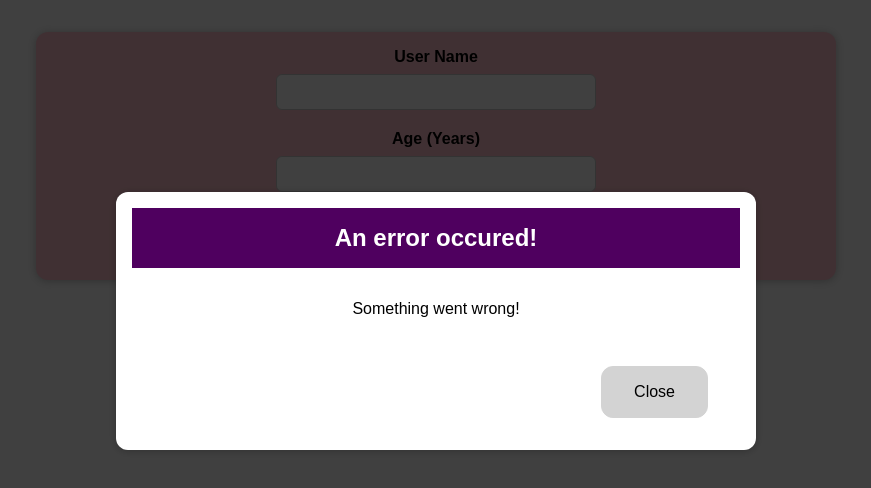
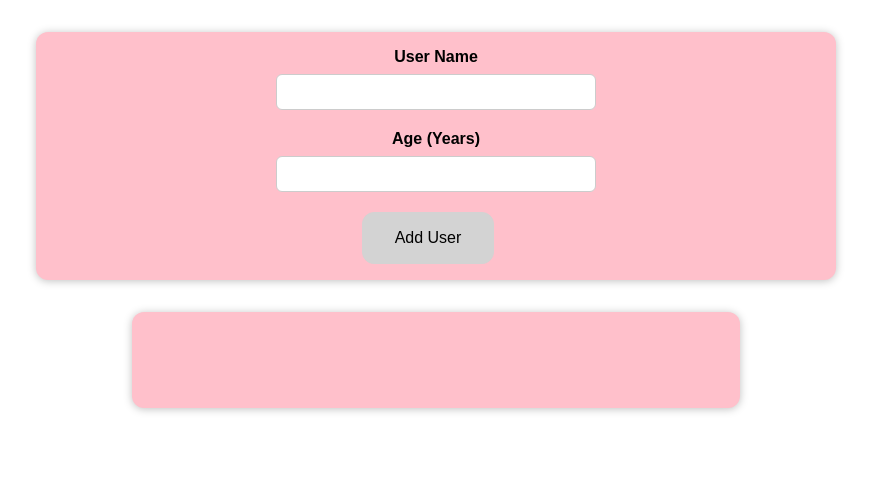
Before and after one commit to katharinadobiosch/practise-react-basics, a React (Create React App) app: page / in a window 1280 px wide. Shown: the top 488 px of the page, without its empty margins (204-1075 px from the left). Built offline with nearby package versions, Linux system fonts and the light colour scheme.

Commit message:
finished exercise

```diff
--- a/src/UI/ErrorModal.js
+++ b/src/UI/ErrorModal.js
@@ -6,7 +6,7 @@
 const ErrorModal = (props) => {
     return (
         <div>
-            <div className={classes.backdrop} />
+            <div className={classes.backdrop} onClick={props.onConfirm} />
             <Card className={classes.modal}>
                 <header className={classes.header}>
                     <h2>{props.title}</h2>
@@ -15,7 +15,7 @@
                     <p>{props.message}</p>
                 </div>
                 <footer className={classes.actions}>
-                    <Button>Close</Button>
+                    <Button onClick={props.onConfirm}>Close</Button>
                 </footer>
             </Card>
         </div>
--- a/src/components/Users/AddUser.js
+++ b/src/components/Users/AddUser.js
@@ -9,6 +9,7 @@
     const [enteredUsername, setEnteredUsername] = useState("");
     // INPUT FIELD AGE
     const [enteredAge, setEnteredAge] = useState("");
+    const [error, setError] = useState();
 
     const addUserHandler = (event) => {
         event.preventDefault();
@@ -17,10 +18,19 @@
             enteredUsername.trim().length === 0 ||
             enteredAge.trim().length === 0
         ) {
-            console.log("empty input");
+            setError({
+                title: "Invalid input",
+                message:
+                    "Please enter a valid name and age (non-empty values).",
+            });
+            return;
         }
         if (+enteredAge < 1) {
-            console.log("your age is invalid");
+            setError({
+                title: "Invalid input",
+                message: "Please enter a valid age (> 0).",
+            });
+            return;
         }
         // console.log("button was clicked");
         // console.log(enteredUsername, enteredAge);
@@ -47,12 +57,19 @@
         // console.log(event.target.value);
     };
 
+    const errorHandler = () => {
+        setError(null);
+    };
+
     return (
         <>
-            <ErrorModal
-                title="An error occured!"
-                message="Something went wrong!"
-            />
+            {error && (
+                <ErrorModal
+                    onConfirm={errorHandler}
+                    title={error.title}
+                    message={error.message}
+                />
+            )}
             <Card>
                 <form onSubmit={addUserHandler}>
                     <div className={classes.card}>
```
